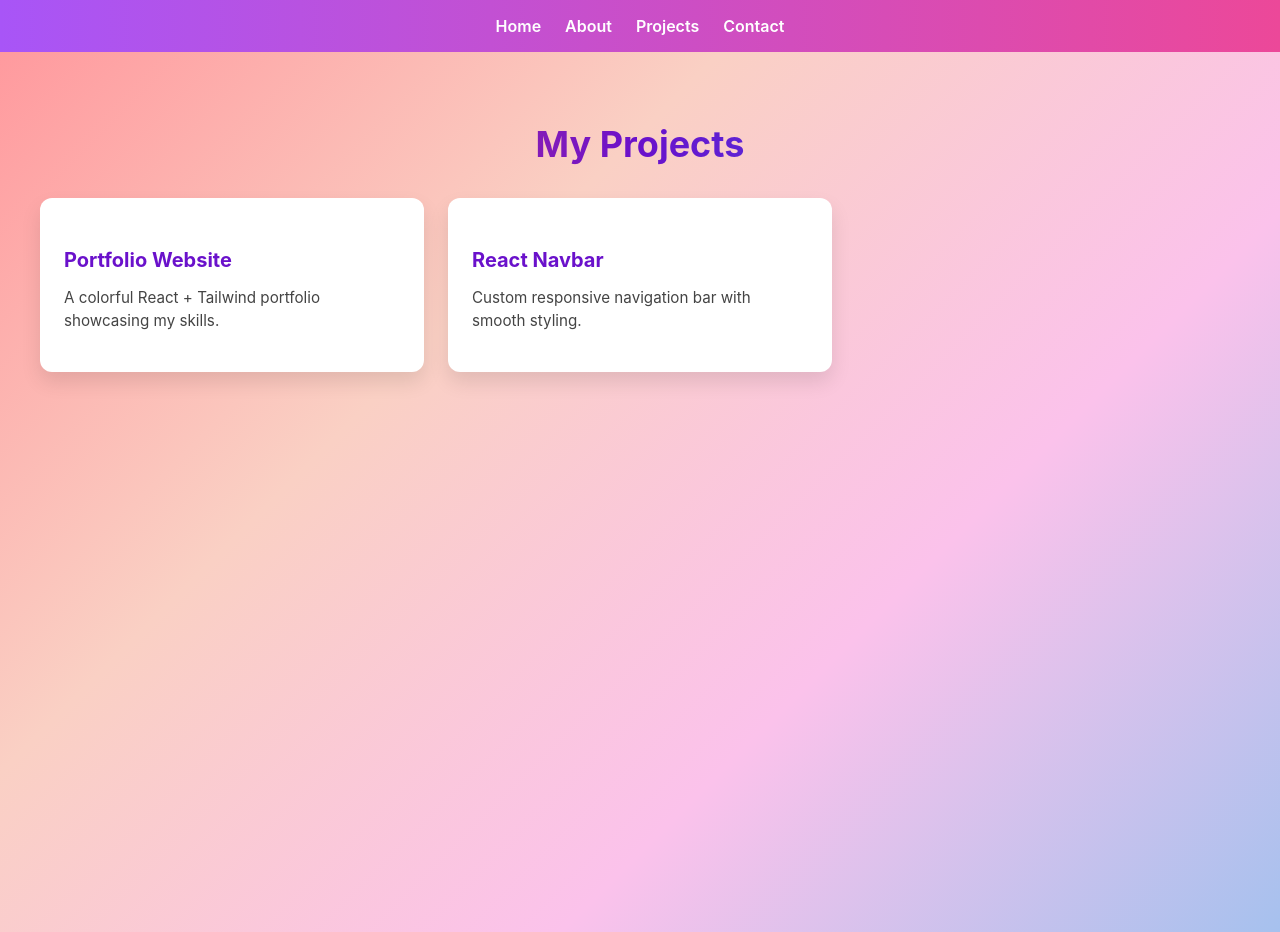
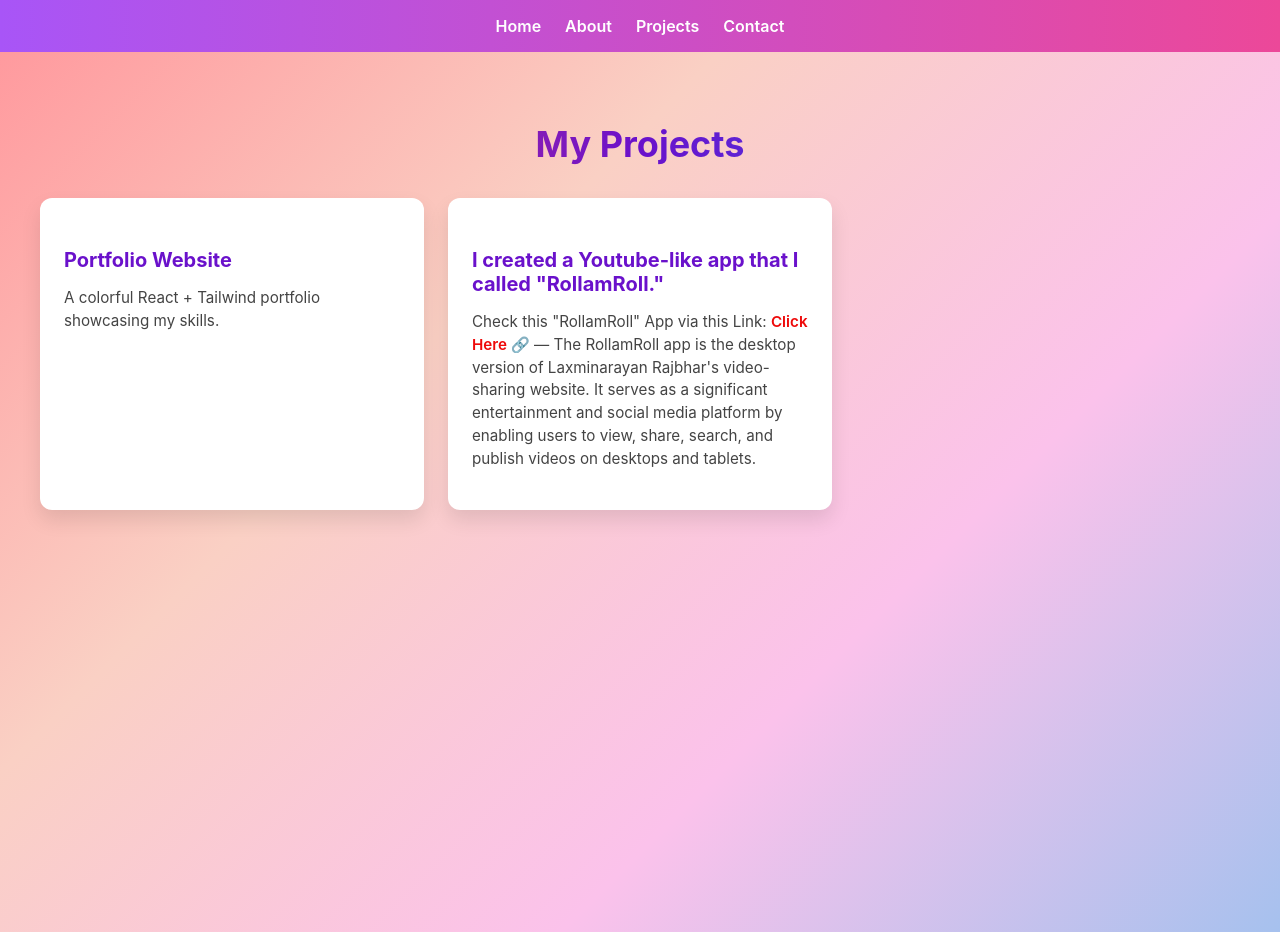
Before and after one commit to LAXMINARAYAN-RAJBHAR/my-portfolio, a React (Create React App) app: page /my-portfolio/projects in a window 1280 px wide. Built offline with nearby package versions, Linux system fonts and the light colour scheme.

Commit message:
update: New changes

```diff
--- a/src/pages/Projects.css
+++ b/src/pages/Projects.css
@@ -64,3 +64,13 @@
   font-size: 0.95rem;
   line-height: 1.5;
 }
+
+.project-description a {
+  color: #ee0a0a;        /* match your portfolio's color */
+  font-weight: 600;
+  text-decoration: none;
+}
+
+.project-description a:hover {
+  text-decoration: underline;
+}
--- a/src/pages/Projects.js
+++ b/src/pages/Projects.js
@@ -6,18 +6,33 @@ function Projects() {
     <div className="projects-container">
       <h2 className="projects-title">My Projects</h2>
       <div className="projects-grid">
+
         <div className="project-card">
           <h3 className="project-title">Portfolio Website</h3>
           <p className="project-description">
             A colorful React + Tailwind portfolio showcasing my skills.
           </p>
         </div>
+
         <div className="project-card">
-          <h3 className="project-title">React Navbar</h3>
+          <h3 className="project-title">
+            I created a Youtube-like app that I called "RollamRoll."
+          </h3>
           <p className="project-description">
-            Custom responsive navigation bar with smooth styling.
+            Check this "RollamRoll" App via this Link:{" "}
+            <a href="https://laxminarayan-rajbhar.github.io/youtube-frontend"
+              target="_blank"
+              rel="noopener noreferrer"
+            >
+              Click Here 🔗
+            </a>
+            {" "}— The RollamRoll app is the desktop version of Laxminarayan Rajbhar's
+            video-sharing website. It serves as a significant entertainment and
+            social media platform by enabling users to view, share, search, and
+            publish videos on desktops and tablets.
           </p>
         </div>
+
       </div>
     </div>
   );
```
